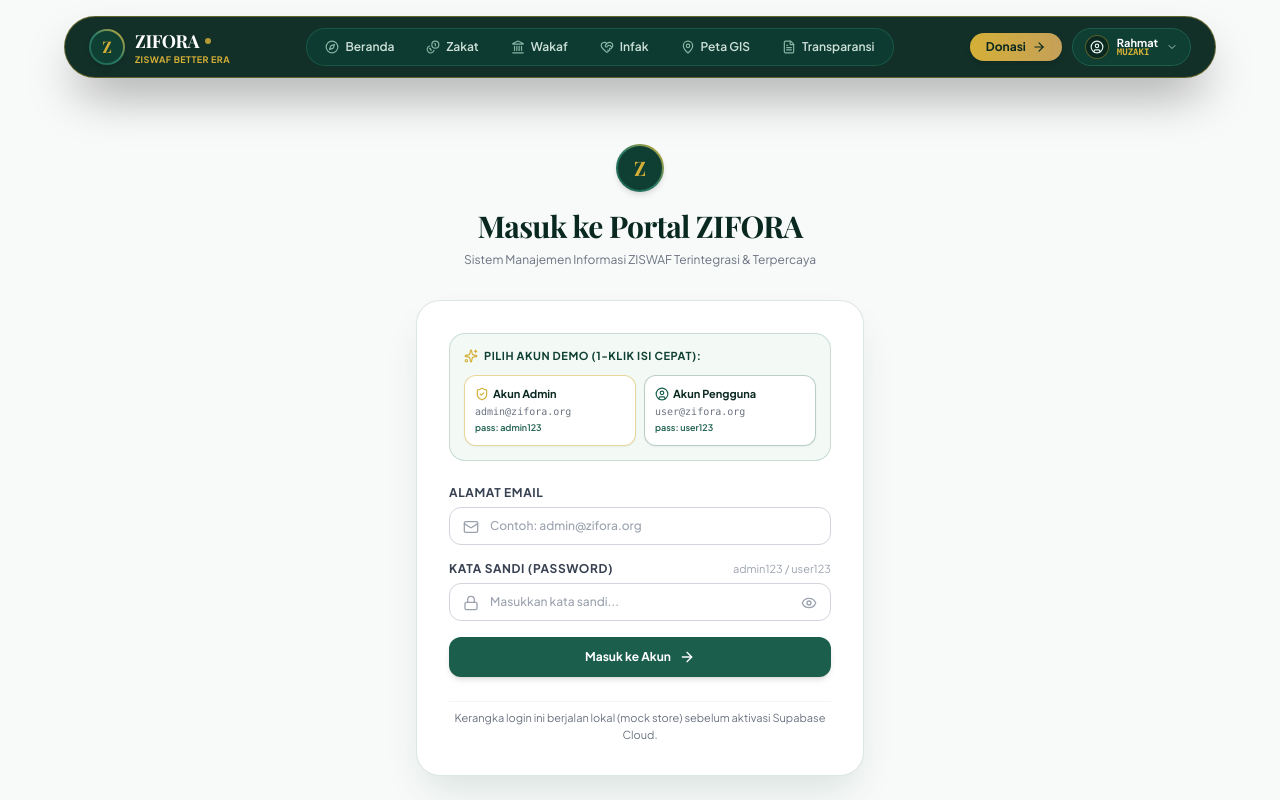
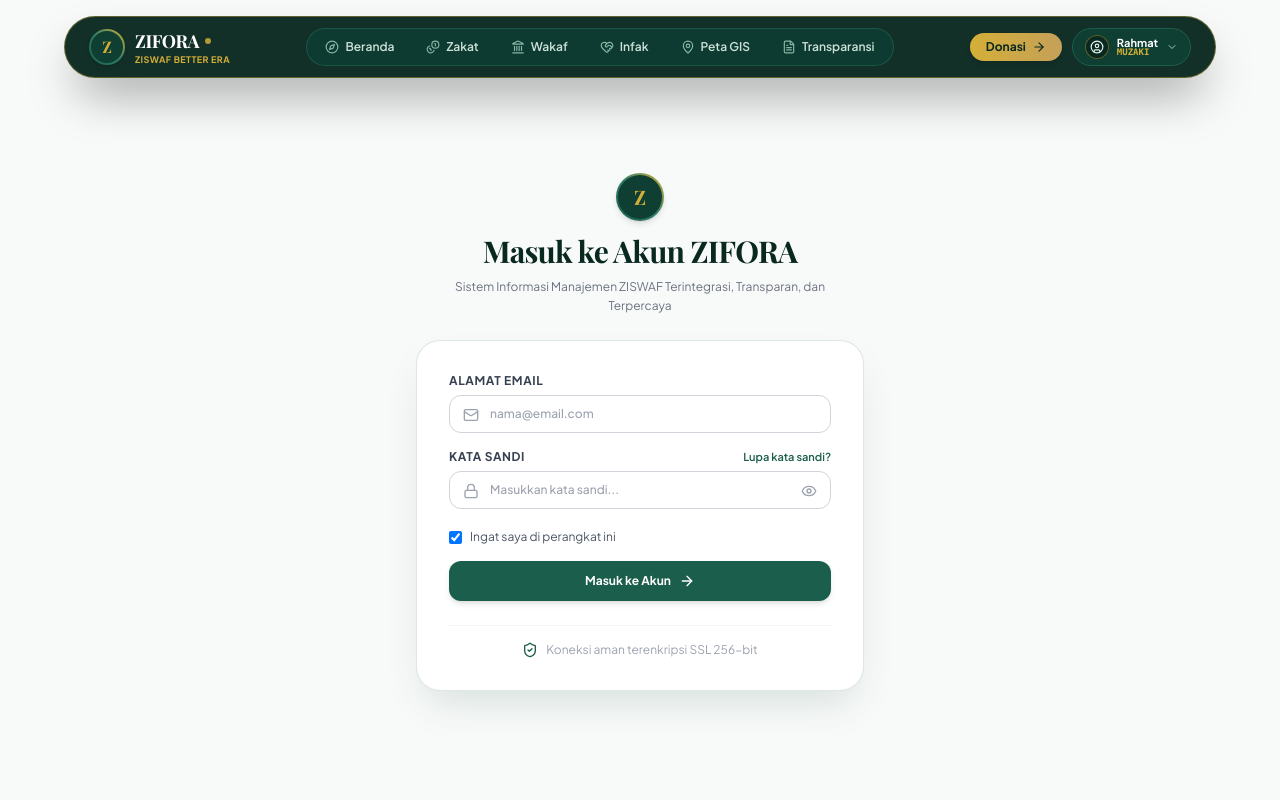
Before and after one commit to dharmamudita/zifora, a React (Vite) app: page /login in a window 1280 px wide. Shown: the top 800 px of the page. Built offline with nearby package versions, Linux system fonts and the light colour scheme; a web font is replaced by a local one.

Commit message:
style(login): remove demo chips and elevate to 100% professional enterprise authentication form

```diff
--- a/src/pages/LoginPage.tsx
+++ b/src/pages/LoginPage.tsx
@@ -5,19 +5,18 @@
   Lock,
   Eye,
   EyeOff,
-  ShieldCheck,
-  UserCircle,
   ArrowRight,
-  Sparkles,
   AlertCircle,
-  CheckCircle2
+  CheckCircle2,
+  ShieldCheck
 } from 'lucide-react';
-import { login, REGISTERED_ACCOUNTS } from '../services/authStore';
+import { login } from '../services/authStore';
 
 export const LoginPage: React.FC = () => {
   const [email, setEmail] = useState('');
   const [password, setPassword] = useState('');
   const [showPassword, setShowPassword] = useState(false);
+  const [rememberMe, setRememberMe] = useState(true);
   const [errorMessage, setErrorMessage] = useState('');
   const [successMessage, setSuccessMessage] = useState('');
   const [isLoading, setIsLoading] = useState(false);
@@ -34,30 +33,23 @@
       setIsLoading(false);
 
       if (res.success && res.user) {
-        setSuccessMessage(`Berhasil masuk sebagai ${res.user.name}! Mengarahkan ke Dashboard...`);
+        setSuccessMessage(`Autentikasi berhasil. Mengalihkan ke dashboard Anda...`);
         setTimeout(() => {
           navigate('/portal');
-        }, 800);
+        }, 600);
       } else {
-        setErrorMessage(res.error || 'Email atau password salah.');
+        setErrorMessage(res.error || 'Alamat email atau kata sandi tidak valid.');
       }
-    }, 400);
-  };
-
-  const handleAutoFill = (accType: 'admin' | 'user') => {
-    const target = accType === 'admin' ? REGISTERED_ACCOUNTS[0] : REGISTERED_ACCOUNTS[1];
-    setEmail(target.email);
-    setPassword(target.password);
-    setErrorMessage('');
+    }, 450);
   };
 
   return (
     <div className="min-h-screen bg-[#F8FAF9] pt-28 sm:pt-36 pb-20 px-4 sm:px-6 lg:px-8 flex items-center justify-center">
-      <div className="max-w-md w-full space-y-8">
+      <div className="max-w-md w-full space-y-6">
 
-        {/* Card Header */}
+        {/* Brand Header */}
         <div className="text-center space-y-2">
-          <Link to="/" className="inline-flex items-center space-x-2 group mb-2">
+          <Link to="/" className="inline-flex items-center space-x-2 group mb-1">
             <div className="w-12 h-12 rounded-full bg-gradient-to-tr from-[#1B5E4B] via-[#2D7D67] to-[#D4AF37] p-0.5 flex items-center justify-center shadow-md">
               <div className="w-full h-full bg-[#0F3E32] rounded-full flex items-center justify-center">
                 <span className="text-xl font-bold text-[#D4AF37] font-serif">Z</span>
@@ -65,68 +57,32 @@
             </div>
           </Link>
           <h1 className="text-3xl font-extrabold text-[#092820] font-serif tracking-tight">
-            Masuk ke Portal ZIFORA
+            Masuk ke Akun ZIFORA
           </h1>
-          <p className="text-xs text-gray-500">
-            Sistem Manajemen Informasi ZISWAF Terintegrasi & Terpercaya
+          <p className="text-xs text-gray-500 max-w-sm mx-auto leading-relaxed">
+            Sistem Informasi Manajemen ZISWAF Terintegrasi, Transparan, dan Terpercaya
           </p>
         </div>
 
-        {/* Login Form Box */}
+        {/* Clean Enterprise Login Card */}
         <div className="bg-white rounded-3xl p-6 sm:p-8 shadow-zifora-lg border border-[#1B5E4B]/15 space-y-6">
-
-          {/* Quick Demo 1-Click Fill Buttons */}
-          <div className="space-y-2.5 p-3.5 bg-[#F3FAF6] rounded-2xl border border-[#1B5E4B]/20">
-            <span className="text-[11px] font-bold text-[#0F3E32] uppercase tracking-wider block flex items-center space-x-1.5">
-              <Sparkles className="w-3.5 h-3.5 text-[#D4AF37]" />
-              <span>Pilih Akun Demo (1-Klik Isi Cepat):</span>
-            </span>
-
-            <div className="grid grid-cols-2 gap-2">
-              <button
-                type="button"
-                onClick={() => handleAutoFill('admin')}
-                className="p-2.5 rounded-xl border border-[#D4AF37]/50 bg-white hover:bg-[#FAF5E8] transition text-left flex flex-col space-y-0.5 shadow-sm group"
-              >
-                <span className="text-[11px] font-bold text-[#092820] flex items-center space-x-1">
-                  <ShieldCheck className="w-3.5 h-3.5 text-[#D4AF37]" />
-                  <span>Akun Admin</span>
-                </span>
-                <span className="text-[10px] text-gray-500 font-mono">admin@zifora.org</span>
-                <span className="text-[9px] text-[#1B5E4B] font-semibold">pass: admin123</span>
-              </button>
-
-              <button
-                type="button"
-                onClick={() => handleAutoFill('user')}
-                className="p-2.5 rounded-xl border border-[#1B5E4B]/30 bg-white hover:bg-[#E8F3EE] transition text-left flex flex-col space-y-0.5 shadow-sm group"
-              >
-                <span className="text-[11px] font-bold text-[#092820] flex items-center space-x-1">
-                  <UserCircle className="w-3.5 h-3.5 text-[#1B5E4B]" />
-                  <span>Akun Pengguna</span>
-                </span>
-                <span className="text-[10px] text-gray-500 font-mono">user@zifora.org</span>
-                <span className="text-[9px] text-[#1B5E4B] font-semibold">pass: user123</span>
-              </button>
-            </div>
-          </div>
 
           {/* Feedback alerts */}
           {errorMessage && (
-            <div className="p-3 bg-rose-50 border border-rose-200 rounded-xl text-xs text-rose-700 flex items-start space-x-2 animate-fadeIn">
+            <div className="p-3.5 bg-rose-50 border border-rose-200 rounded-2xl text-xs text-rose-700 flex items-start space-x-2.5 animate-fadeIn">
               <AlertCircle className="w-4 h-4 flex-shrink-0 mt-0.5 text-rose-500" />
               <span>{errorMessage}</span>
             </div>
           )}
 
           {successMessage && (
-            <div className="p-3 bg-emerald-50 border border-emerald-200 rounded-xl text-xs text-emerald-800 flex items-start space-x-2 animate-fadeIn">
+            <div className="p-3.5 bg-emerald-50 border border-emerald-200 rounded-2xl text-xs text-emerald-800 flex items-start space-x-2.5 animate-fadeIn">
               <CheckCircle2 className="w-4 h-4 flex-shrink-0 mt-0.5 text-emerald-600" />
               <span>{successMessage}</span>
             </div>
           )}
 
-          {/* Form Inputs */}
+          {/* Form */}
           <form onSubmit={handleLoginSubmit} className="space-y-4">
             <div>
               <label className="block text-xs font-bold text-gray-700 uppercase tracking-wider mb-1.5">
@@ -138,8 +94,8 @@
                   type="email"
                   value={email}
                   onChange={(e) => setEmail(e.target.value)}
-                  placeholder="Contoh: admin@zifora.org"
-                  className="w-full pl-10 pr-4 py-2.5 rounded-xl border border-gray-300 text-xs font-medium focus:ring-2 focus:ring-[#1B5E4B] focus:border-[#1B5E4B]"
+                  placeholder="nama@email.com"
+                  className="w-full pl-10 pr-4 py-2.5 rounded-xl border border-gray-300 text-xs font-medium focus:ring-2 focus:ring-[#1B5E4B] focus:border-[#1B5E4B] transition-all"
                   required
                 />
               </div>
@@ -148,9 +104,15 @@
             <div>
               <div className="flex items-center justify-between mb-1.5">
                 <label className="block text-xs font-bold text-gray-700 uppercase tracking-wider">
-                  Kata Sandi (Password)
+                  Kata Sandi
                 </label>
-                <span className="text-[11px] text-gray-400">admin123 / user123</span>
+                <button
+                  type="button"
+                  onClick={() => alert('Fitur pemulihan kata sandi akan mengirimkan tautan reset ke email terdaftar Anda.')}
+                  className="text-[11px] text-[#1B5E4B] hover:underline font-semibold"
+                >
+                  Lupa kata sandi?
+                </button>
               </div>
               <div className="relative">
                 <Lock className="w-4 h-4 text-gray-400 absolute left-3.5 top-3" />
@@ -159,33 +121,46 @@
                   value={password}
                   onChange={(e) => setPassword(e.target.value)}
                   placeholder="Masukkan kata sandi..."
-                  className="w-full pl-10 pr-10 py-2.5 rounded-xl border border-gray-300 text-xs font-medium focus:ring-2 focus:ring-[#1B5E4B] focus:border-[#1B5E4B]"
+                  className="w-full pl-10 pr-10 py-2.5 rounded-xl border border-gray-300 text-xs font-medium focus:ring-2 focus:ring-[#1B5E4B] focus:border-[#1B5E4B] transition-all"
                   required
                 />
                 <button
                   type="button"
                   onClick={() => setShowPassword(!showPassword)}
                   className="absolute right-3.5 top-3 text-gray-400 hover:text-gray-600"
+                  aria-label="Toggle password visibility"
                 >
                   {showPassword ? <EyeOff className="w-4 h-4" /> : <Eye className="w-4 h-4" />}
                 </button>
               </div>
             </div>
 
+            <div className="flex items-center justify-between pt-1">
+              <label className="flex items-center space-x-2 text-xs text-gray-600 cursor-pointer">
+                <input
+                  type="checkbox"
+                  checked={rememberMe}
+                  onChange={(e) => setRememberMe(e.target.checked)}
+                  className="rounded text-[#1B5E4B] focus:ring-[#1B5E4B]"
+                />
+                <span>Ingat saya di perangkat ini</span>
+              </label>
+            </div>
+
             <button
               type="submit"
               disabled={isLoading}
-              className="w-full py-3 px-4 rounded-xl text-xs font-bold bg-[#1B5E4B] hover:bg-[#0F3E32] text-white shadow-md transition flex items-center justify-center space-x-2"
+              className="w-full py-3 px-4 rounded-xl text-xs font-bold bg-[#1B5E4B] hover:bg-[#0F3E32] text-white shadow-md hover:shadow-lg transition-all flex items-center justify-center space-x-2 mt-2"
             >
-              <span>{isLoading ? 'Memverifikasi...' : 'Masuk ke Akun'}</span>
+              <span>{isLoading ? 'Memverifikasi Kredensial...' : 'Masuk ke Akun'}</span>
               <ArrowRight className="w-4 h-4" />
             </button>
           </form>
 
-          <div className="pt-2 border-t border-gray-100 text-center">
-            <p className="text-[11px] text-gray-500">
-              Kerangka login ini berjalan lokal (mock store) sebelum aktivasi Supabase Cloud.
-            </p>
+          {/* Security Assurance */}
+          <div className="pt-4 border-t border-gray-100 flex items-center justify-center space-x-2 text-xs text-gray-400">
+            <ShieldCheck className="w-4 h-4 text-[#1B5E4B]" />
+            <span>Koneksi aman terenkripsi SSL 256-bit</span>
           </div>
 
         </div>
```
